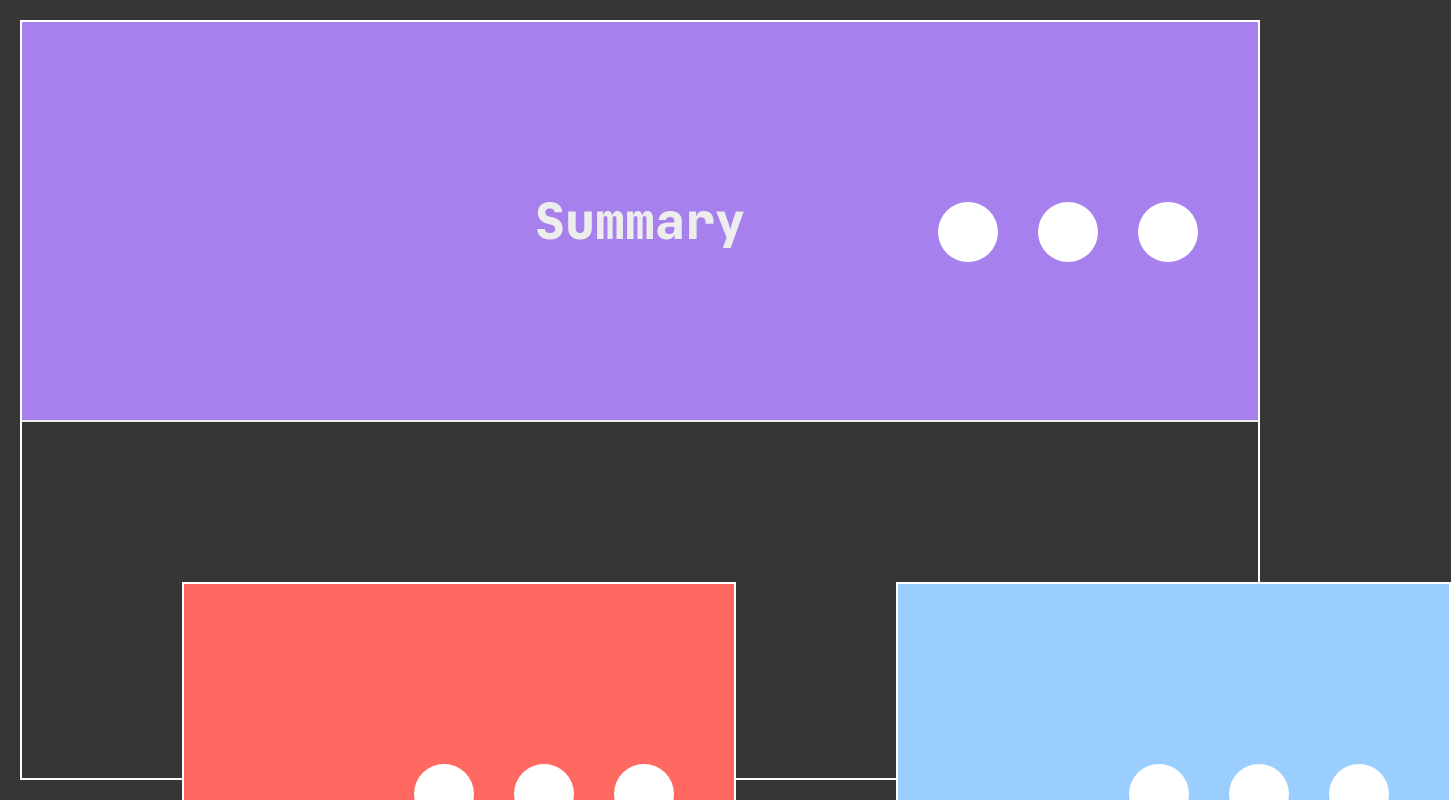
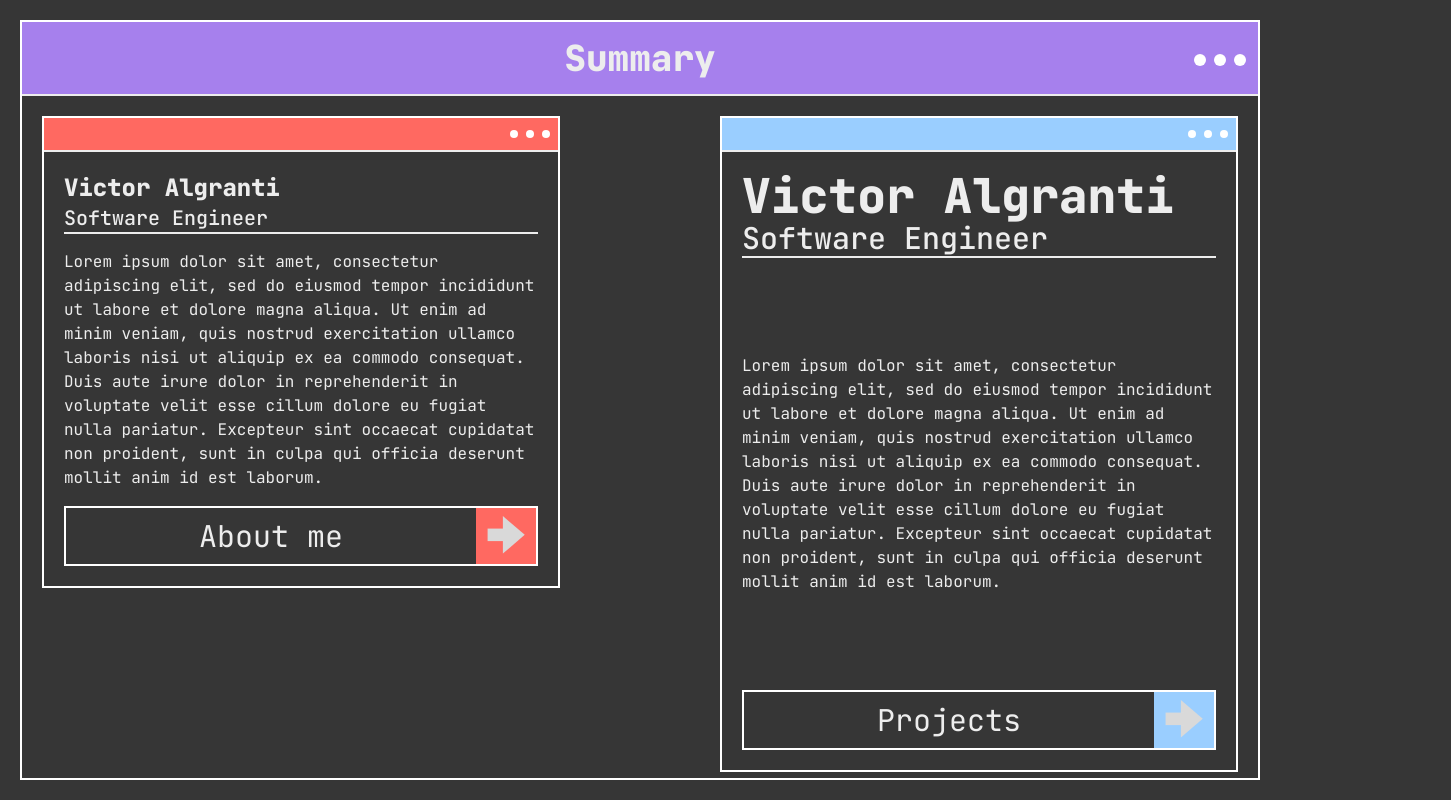
Before and after one commit to neutrou/portfolio, a Next.js app: page /summary in a window 1280 px wide. Shown: the top 800 px of the page, 1451 px wide, since content can reach past the window. Built offline with nearby package versions, Linux system fonts and the light colour scheme.

Commit message:
summary headers OK

```diff
--- a/app/components/Window.tsx
+++ b/app/components/Window.tsx
@@ -12,14 +12,28 @@ type WindowProps = {
   children: ReactNode;
 };
 
-function Dots() {
+type DotProps = {
+  size: boolean;
+};
+
+function Dots({ size }: DotProps) {
+  if (size) {
+    return (
+      <section className="absolute right-3 flex items-center justify-center h-19 flex gap-2">
+        <div className="size-3 rounded-full bg-white" />
+        <div className="size-3 rounded-full bg-white" />
+        <div className="size-3 rounded-full bg-white" />
+      </section>
+    );
+  }
   return (
-    <section className="absolute right-15 top-45 flex gap-10">
-      <div className="size-15 rounded-full bg-white" />
-      <div className="size-15 rounded-full bg-white" />
-      <div className="size-15 rounded-full bg-white" />
+    <section className="absolute right-2 flex items-center justify-center h-8 flex gap-2">
+      <div className="size-2 rounded-full bg-white" />
+      <div className="size-2 rounded-full bg-white" />
+      <div className="size-2 rounded-full bg-white" />
     </section>
   );
+
 }
 
 export function Window({
@@ -30,20 +44,22 @@ export function Window({
   height = "100%",
   children,
 }: WindowProps) {
+  const size = title !== undefined;
+
   return (
     <section
       style={{ width, height }}
       className="relative flex flex-col border-texture"
     >
         <div
-          style={{ "--bg": `var(--${color})` } as CSSProperties}
-          className={`flex min-h-100 w-full items-center justify-center border-b-2 bg-[var(--bg)] text-[50px] ${titleFont}`}
+          style={{"--bg": `var(--${color})`} as CSSProperties}
+          className={`flex w-full items-center justify-center border-b-2 bg-[var(--bg)] text-4xl py-4 ${titleFont}`}
         >
           {title}
         </div>
-      <div className="size-full p-20 md:p-30 lg:p-40">{children}</div>
+      <div className="size-full p-5">{children}</div>
 
-      <Dots />
+      <Dots size={title !== undefined}/>
     </section>
   );
 }
--- a/app/summary/page.tsx
+++ b/app/summary/page.tsx
@@ -15,14 +15,14 @@ export default function Summary() {
           height="fit-content"
         >
           <div className="w-full max-w-prose border-b-2">
-            <h1 className="text-5xl font-extrabold">
+            <h1 className="text-2xl font-extrabold">
               Victor Algranti
             </h1>
-            <h2 className="text-3xl font-medium">
+            <h2 className="text-xl font-medium">
               Software Engineer
             </h2>
           </div>
-          <div className="text-[16px] w-auto py-24">
+          <div className="text-m w-auto py-4">
             Lorem ipsum dolor sit amet, consectetur adipiscing elit, sed do eiusmod tempor incididunt ut labore et dolore magna aliqua. Ut enim ad minim veniam, quis nostrud exercitation ullamco laboris nisi ut aliquip ex ea commodo consequat. Duis aute irure dolor in reprehenderit in voluptate velit esse cillum dolore eu fugiat nulla pariatur. Excepteur sint occaecat cupidatat non proident, sunt in culpa qui officia deserunt mollit anim id est laborum.
           </div>
           <AboutButton/>
```
